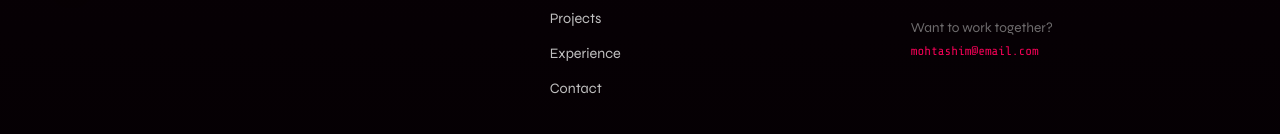
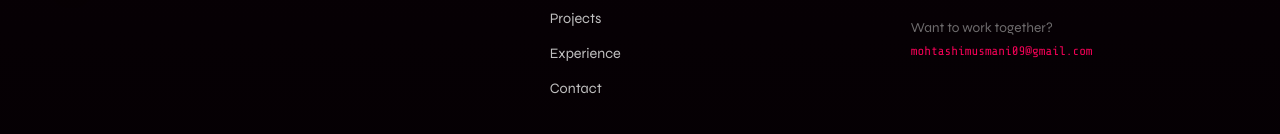
Before and after one commit to MohtashimUsmani/Portfolio, a React (Create React App) app: page / in a window 1280 px wide. Shown: the part 7543-7677 px from the top of the page. Built offline with nearby package versions, Linux system fonts and the light colour scheme.

Commit message:
Update Footer.js

```diff
--- a/src/sections/Footer.js
+++ b/src/sections/Footer.js
@@ -6,8 +6,8 @@ import './Footer.css';
 
 const LINKS   = ['about','skills','projects','experience','contact'];
 const SOCIALS = [
-  { icon:<FaGithub />,   href:'https://github.com',   label:'GitHub'   },
-  { icon:<FaLinkedin />, href:'https://linkedin.com', label:'LinkedIn' },
+  { icon:<FaGithub />,   href:'https://github.com/MohtashimUsmani',   label:'GitHub'   },
+  { icon:<FaLinkedin />, href:'https://www.linkedin.com/in/mohtashim-usmani/' },
   { icon:<FaTwitter />,  href:'https://twitter.com',  label:'Twitter'  },
 ];
 
@@ -47,7 +47,7 @@ const Footer = () => (
           ))}
         </div>
         <p className="footer__contact-cta">Want to work together?<br />
-          <a href="mailto:mohtashim@email.com" className="footer__email">mohtashim@email.com</a>
+          <a href="mailto:mohtashimusmani09@gmail.com" className="footer__email">mohtashimusmani09@gmail.com</a>
         </p>
       </div>
     </div>
```
